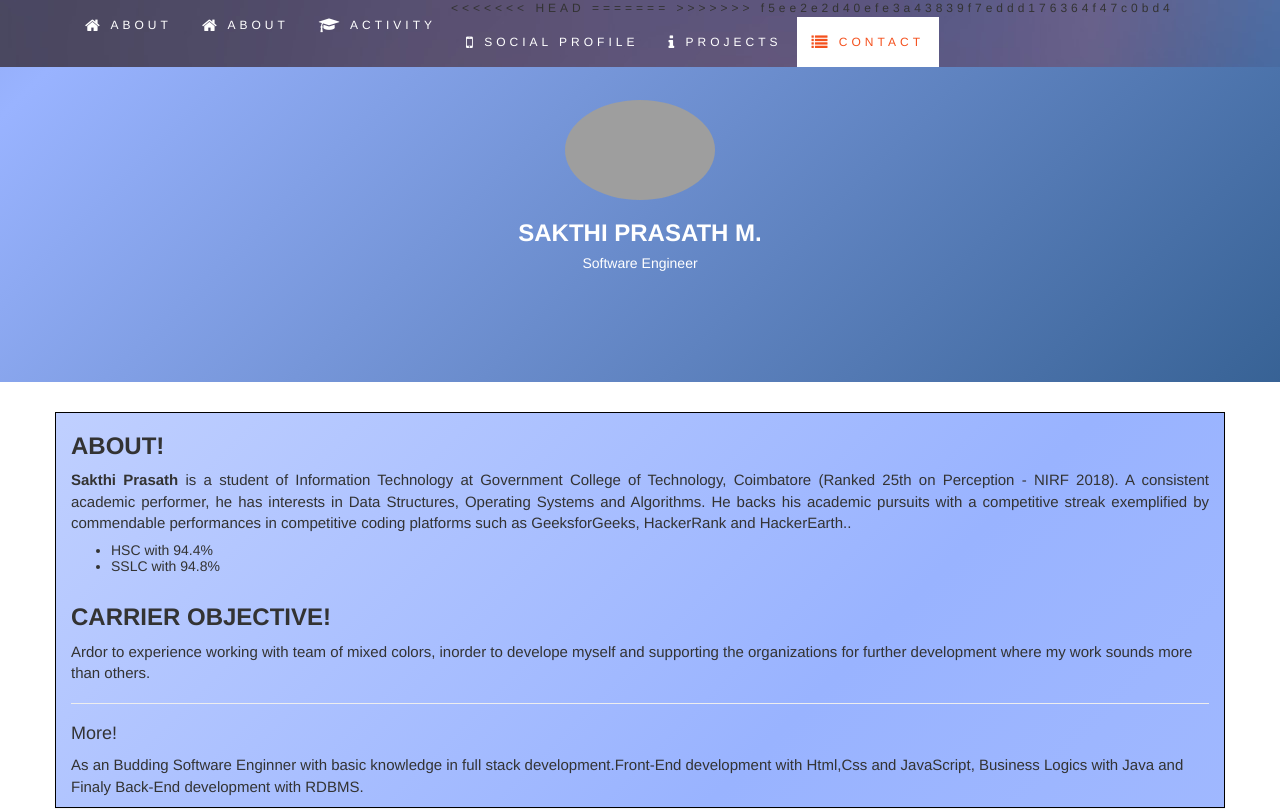
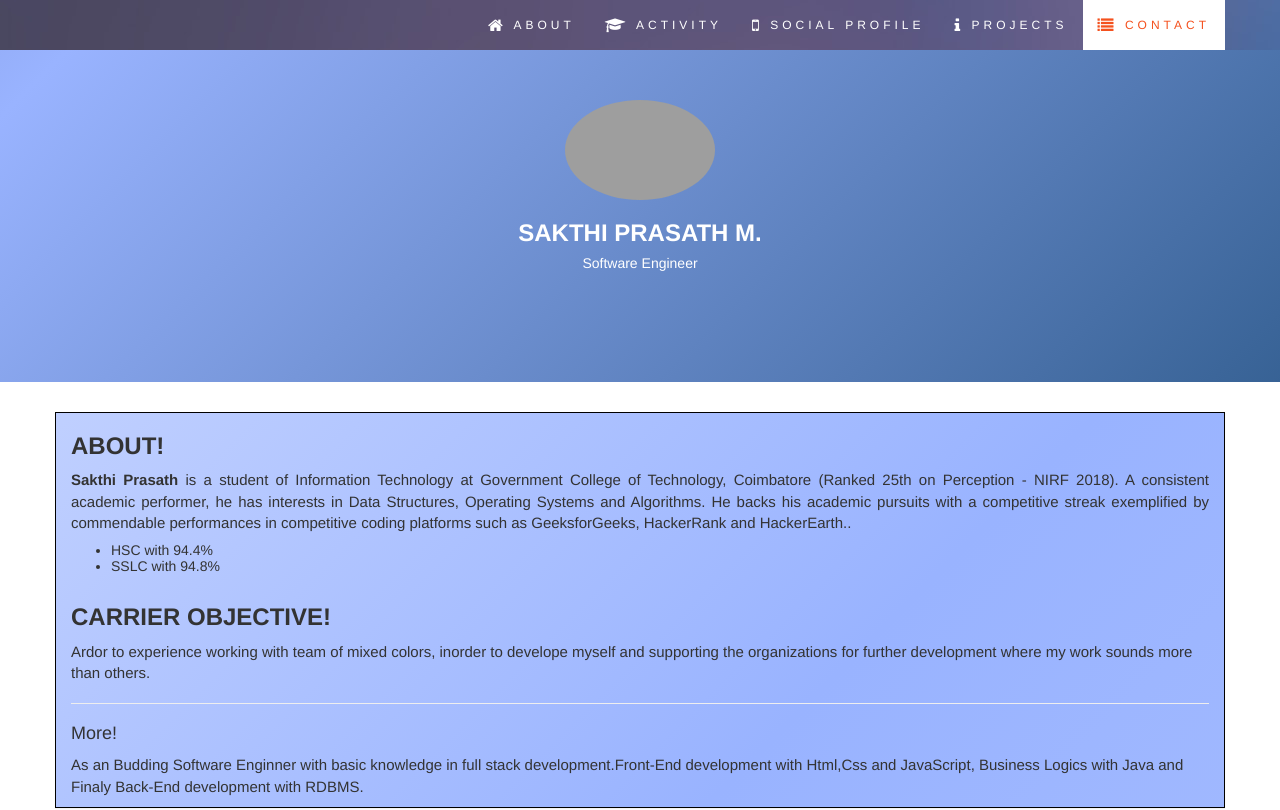
Before and after one commit to thisissakthi/thisissakthi.github.io, a website: page index.html in a window 1280 px wide. Shown: the top 810 px of the page. Drawn offline with nearby package versions, Linux system fonts and the light colour scheme; grey boxes are pictures that could not be loaded.

Commit message:
modified index

```diff
--- a/index.html
+++ b/index.html
@@ -196,11 +196,7 @@
     </div>
     <div class="collapse navbar-collapse" id="myNavbar">
       <ul class="nav navbar-nav navbar-right">
-<<<<<<< HEAD
-        <li class="nav-item"><a class="nav-link" href="#"><span class="fa fa-home fa-lg"></span> ABOUT</a></li>
-=======
         <li><a  class="nav-link" href="#"><span class="fa fa-home fa-lg"></span> ABOUT</a></li>
->>>>>>> f5ee2e2d40efe3a43839f7eddd176364f47c0bd4
         <li><a class="nav-link" href="#services"><span class="fa fa-mortar-board fa-lg"></span> ACTIVITY</a></li>
         <li><a class="nav-link" href="#portfolio"><span class="fa fa-mobile fa-lg"></span> SOCIAL PROFILE</a></li>
         <li><a class="nav-link" href="#projects"><span class="fa fa-info fa-lg"></span> PROJECTS</a></li>
```
